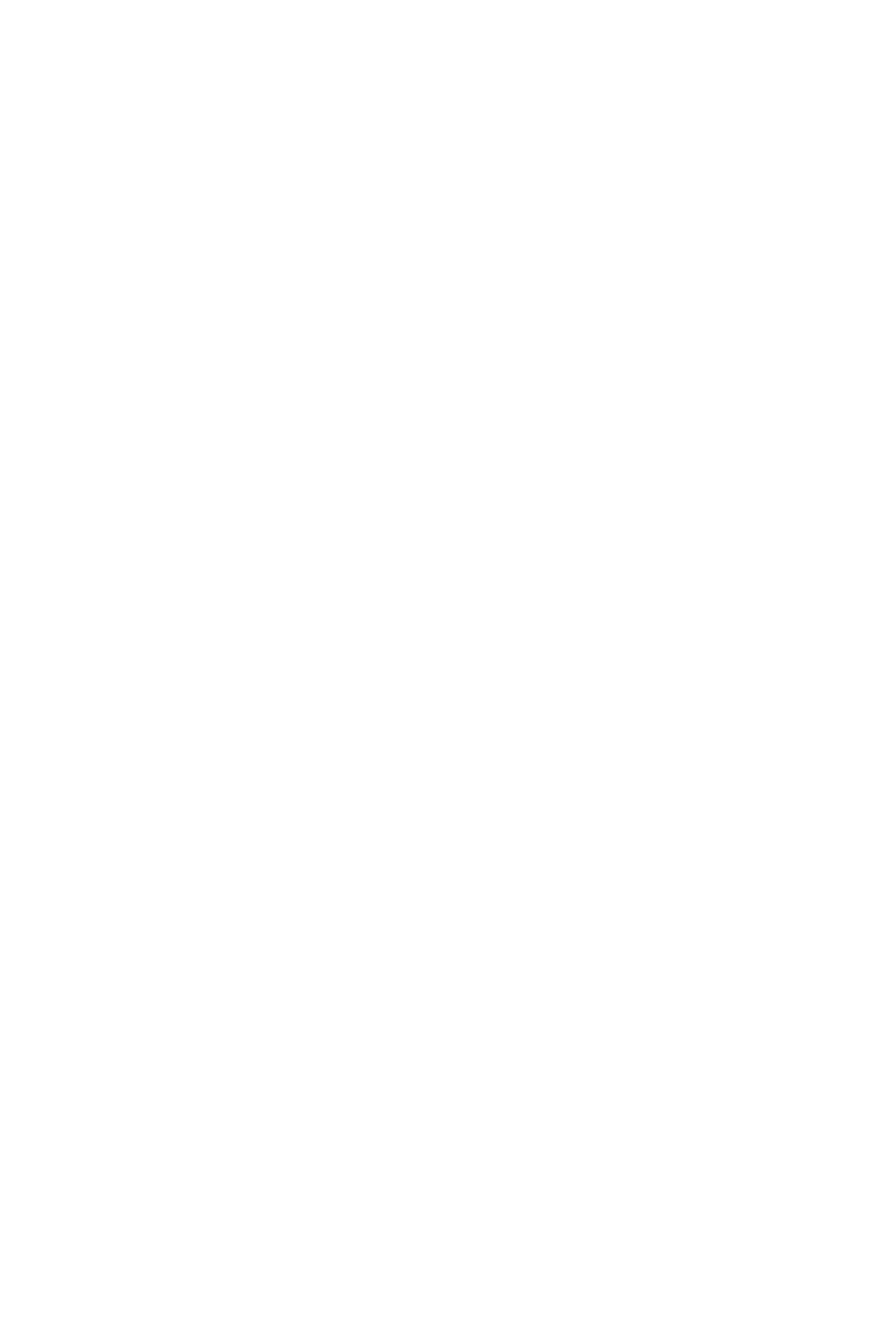
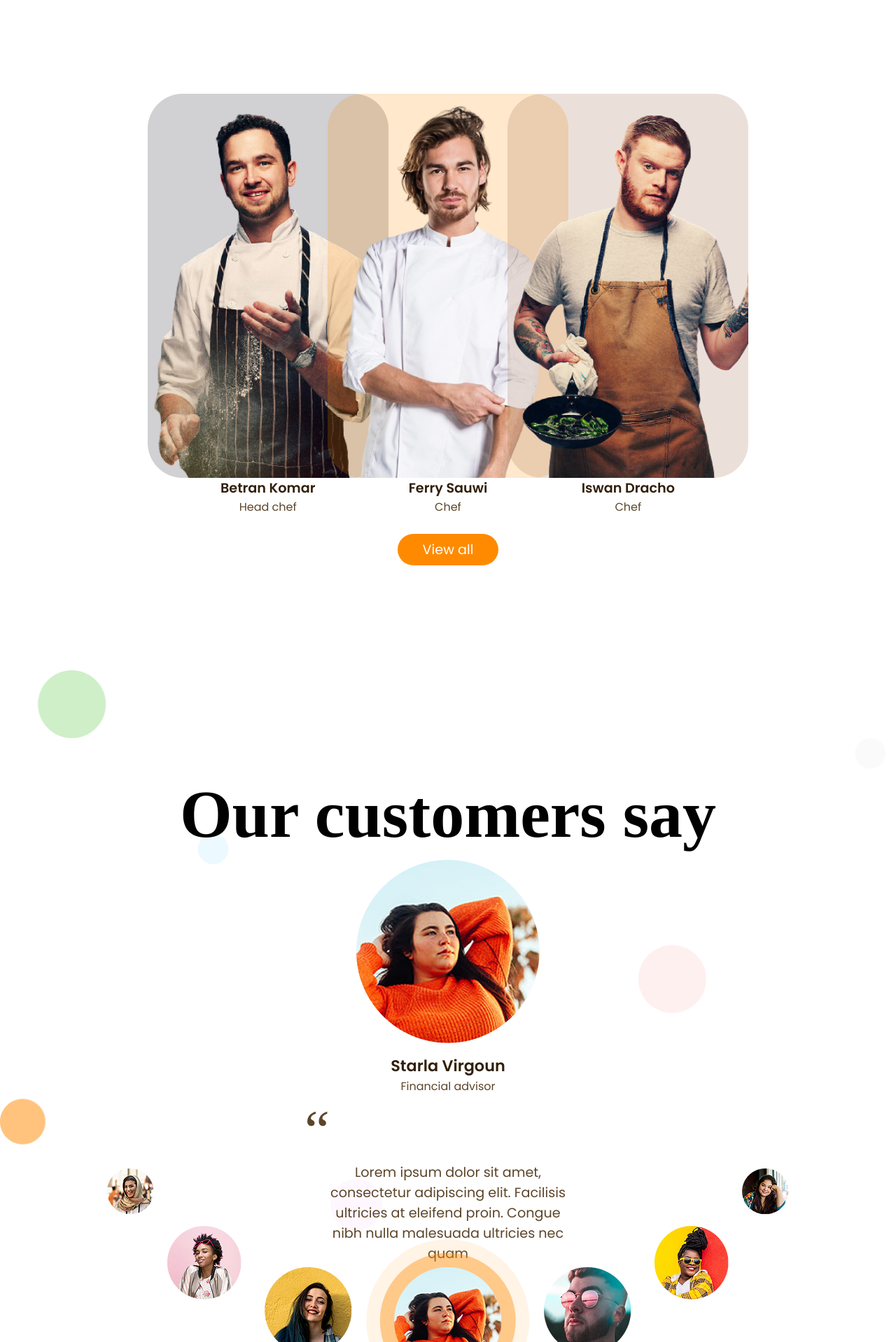
Before and after one commit to Wksils/reactProject2, a React (Vite) app in the folder my_project/: page /Page1 in a window 1280 px wide. Shown: the part 4522-6440 px from the top of the page at 70% size. Before the commit the page ends 4280 px from the top, so only its background shows below. Built offline with nearby package versions, Linux system fonts and the light colour scheme.

Commit message:
finish sections for page 1

```diff
--- /dev/null
+++ b/my_project/src/components/page1/P1_section5/P1_section5.jsx
@@ -0,0 +1,32 @@
+import './P1_section5_style.scss'
+import { Photo } from '../../../Photo.js'
+
+export default function P1_section5(){
+    return(
+        <>
+            <section className='P1_section5'>
+                <div className='container'>
+                    <h2>Our greatest chef</h2>
+                    <div className='ourChefs'>
+                        <div className='chef'>
+                            <img src={Photo.chef1} alt="" />
+                            <p className='name'>Betran Komar</p>
+                            <p>Head chef</p>
+                        </div>
+                        <div className='chef'>
+                            <img src={Photo.chef2} alt="" />
+                            <p className='name'>Ferry Sauwi</p>
+                            <p>Chef</p>
+                        </div>
+                        <div className='chef'>
+                            <img src={Photo.chef3} alt="" />
+                            <p className='name'>Iswan Dracho</p>
+                            <p>Chef</p>
+                        </div>
+                    </div>
+                    <button>View all</button>
+                </div>
+            </section>
+        </>
+    )
+}
--- /dev/null
+++ b/my_project/src/components/page1/P1_section5/P1_section5_style.scss
@@ -0,0 +1,28 @@
+@use '../../layoutMixin.scss' as lm;
+
+.P1_section5{
+    @extend %base-layout;
+    height: 150vh;
+    .container{
+        @include lm.container-layout-column(80%, 75%);
+        align-items: center;
+        h2{font-size: 5rem;}
+        .ourChefs{
+            @include lm.container-layout(75%, 55%);
+            .chef{
+                @include lm.container-layout-column(33%, 100%);
+                align-items: center;
+                .name{color: #311F09; font-weight: 600; font-size: 1.2rem;}
+            }
+        }
+        button{
+            background-color: #FF8A00;
+            border: none;
+            border-radius: 50px;
+            color: white;
+            font-size: 1.2rem;
+            width: 14%;
+            height: 5%;
+        }
+    }
+}
--- /dev/null
+++ b/my_project/src/components/page1/P1_section6/P1_section6.jsx
@@ -0,0 +1,29 @@
+import './P1_section6_style.scss'
+import {Photo} from '../../../Photo.js'
+
+export default function P1_section6(){
+    return(
+        <>
+            <section className='P1_section6'>
+                <div className='container'>
+                    <h2>Our customers say</h2>
+                    <div className='mainUser'>
+                        <img src={Photo.main_user} alt="" />
+                    </div>
+                    <div className='nameUser'>
+                        <p className='name'>Starla Virgoun</p>
+                        <p>Financial advisor</p>
+                    </div>
+                    <div className='text'>
+                        <p className='asd'>“</p>
+                        <p>Lorem ipsum dolor sit amet, consectetur adipiscing elit. Facilisis ultricies at eleifend proin. Congue nibh nulla malesuada ultricies nec quam </p>
+                        <p className='asd'>“</p>
+                    </div>
+                    <div className='users'>
+                        <img src={Photo.users_div} alt="" />
+                    </div>
+                </div>
+            </section>
+        </>
+    )
+}
--- /dev/null
+++ b/my_project/src/components/page1/P1_section6/P1_section6_style.scss
@@ -0,0 +1,27 @@
+@use '../../layoutMixin.scss' as lm;
+
+.P1_section6{
+    @extend %base-layout;
+    height: 150vh;
+    background-image: url('../../../assets/images/fon.png');
+    background-size: cover;
+    background-repeat: no-repeat;
+    .container{
+        @include lm.container-layout-column(80%, 75%);
+        align-items: center;
+        h2{font-size: 6rem;}
+        .nameUser{
+            @include lm.container-layout-column(auto, 6%);
+            align-items: center;
+            .name{color: #311F09; font-weight: 600; font-size: 1.4rem;}
+        }
+        .text{
+            @include lm.container-layout-column(40%, 10%);
+            text-align: center;
+            align-items: center;
+            p{width: 85%; font-size: 1.2rem; }
+            .asd{font-size: 5rem; width: auto; font-family: 'Tinos', sans-serif; align-self: end;}
+            .asd:first-child{align-self: start;}
+        }
+    }
+}
--- /dev/null
+++ b/my_project/src/components/page1/P1_section7/P1_section7.jsx
@@ -0,0 +1,25 @@
+import './P1_section7_style.scss'
+
+export default function P1_section7(){
+    return(
+        <>
+            <section className='P1_section7'>
+                <div className='container'>
+                    <div className='info'>
+                        <h2>we are open from</h2>
+                        <p>Monday-Sunday</p>
+                        <div className='time'>
+                            <p>Launch : Mon-Sun : 11:00am-02:00pm</p>
+                            <p>Dinner : sunday : 04:00pm-08:00pm</p>
+                            <p>04:00pm-09:00pm</p>
+                        </div>
+                        <div className='btns'>
+                            <button>Order now</button>
+                            <button>Reservation</button>
+                        </div>
+                    </div>
+                </div>
+            </section>
+        </>
+    )
+}
--- /dev/null
+++ b/my_project/src/components/page1/P1_section7/P1_section7_style.scss
@@ -0,0 +1,43 @@
+@use '../../layoutMixin.scss' as lm;
+
+.P1_section7{
+    @extend %base-layout;
+    height: 100vh;
+    .container{
+        @extend %base-layout;
+        width: 80%;
+        height: 70%;
+        align-items: center;
+        background-image: url('../../../assets/images/Background.png');
+        background-size: cover;
+        background-repeat: no-repeat;
+        .info{
+            @include lm.container-layout-column(80%, 70%);
+            align-items: center;
+            h2{color: white; font-size: 6rem;}
+            p{color: white; font-weight: 500; font-size: 3rem;}
+            .time{
+                @include lm.container-layout-column(35%, 28%);
+                align-items: end;
+                p{font-weight: 400; font-size: 1.4rem;}
+            }
+            .btns{
+                @include lm.container-layout(45%, 15%);
+                button{
+                    background-color: #FF8A00;
+                    border: none;
+                    border-radius: 50px;
+                    color: white;
+                    font-size: 1.4rem;
+                    width: 45%;
+                    height: 100%;
+                }
+                button:last-child{
+                    color: #311F09;
+                    background-color: white;
+                    font-weight: 500;
+                }
+            }
+        }
+    }
+}
--- a/my_project/src/pages/page1/page1.jsx
+++ b/my_project/src/pages/page1/page1.jsx
@@ -2,6 +2,9 @@
 import P1_section2 from '../../components/page1/P1_section2/P1_sect2'
 import P1_section3 from '../../components/menu_component_section/menu'
 import P1_section4 from '../../components/page1/P1_section4/P1_section4'
+import P1_section5 from '../../components/page1/P1_section5/P1_section5'
+import P1_section6 from '../../components/page1/P1_section6/P1_section6'
+import P1_section7 from '../../components/page1/P1_section7/P1_section7'
 
 export default function Page1(){
     return(
@@ -10,6 +13,9 @@
             <P1_section2/>
             <P1_section3 title="Our popular menu"/>
             <P1_section4/>
+            <P1_section5/>
+            <P1_section6/>
+            <P1_section7/>
         </>
     )
 }
```
